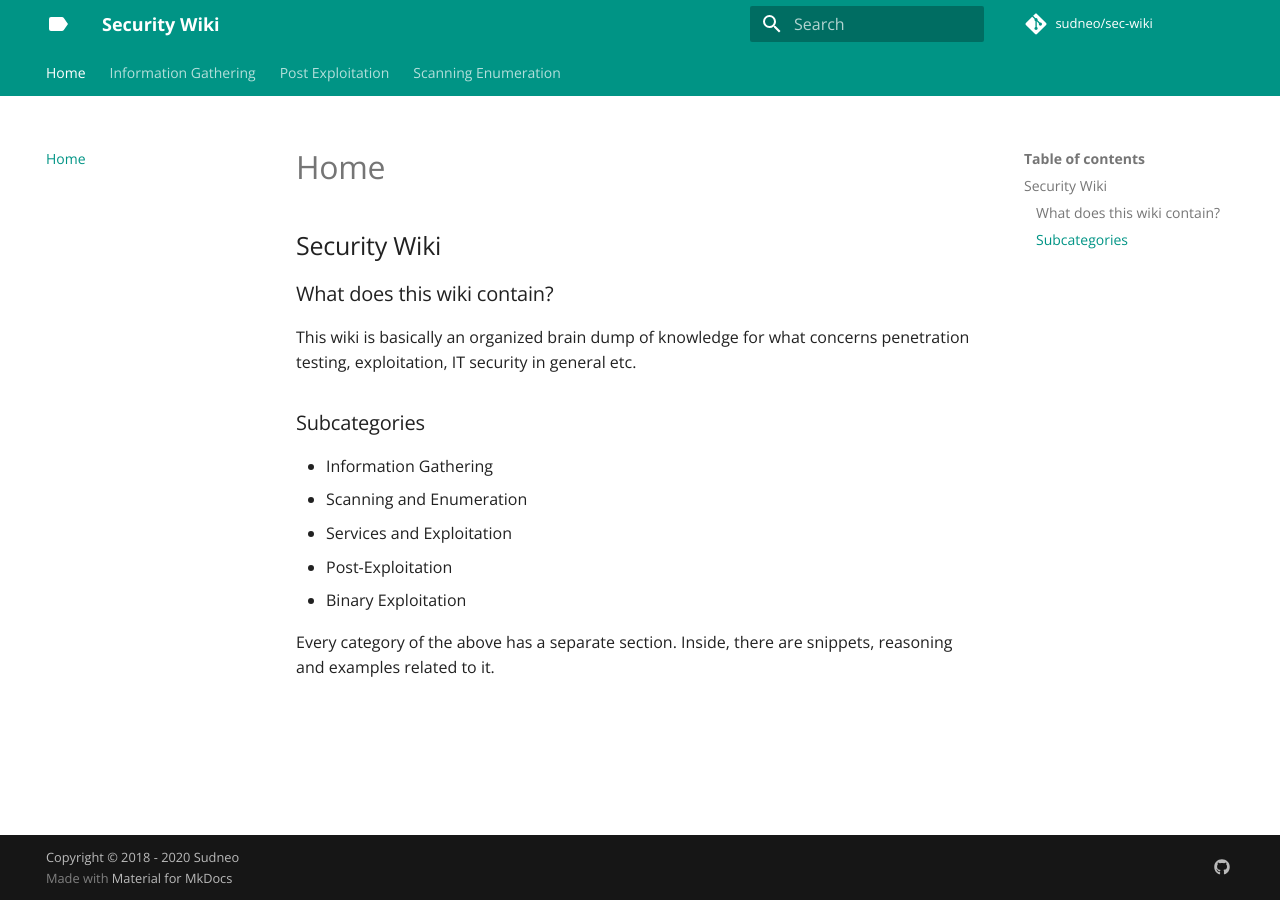
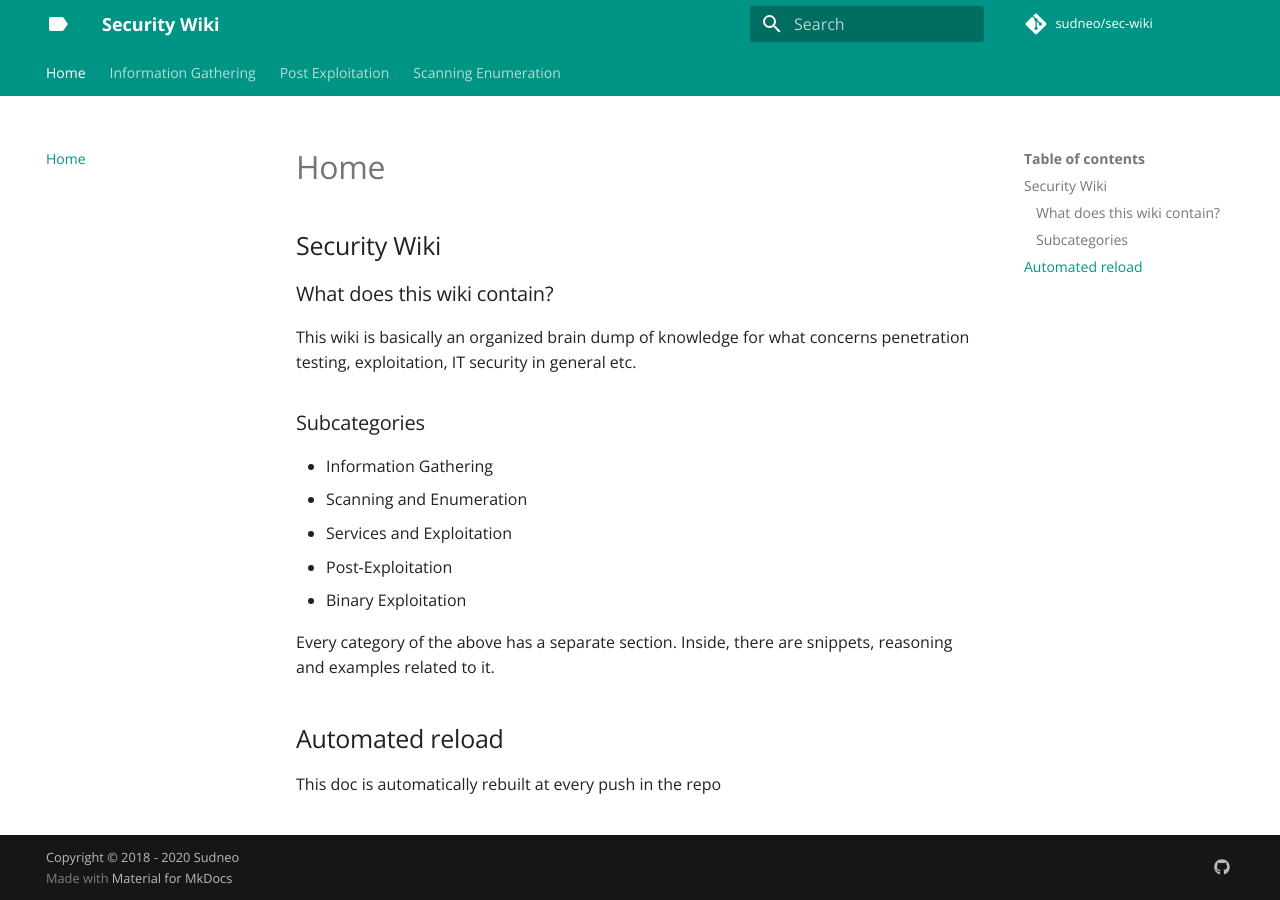
Before and after one commit to Sudneo/sec-wiki, an MkDocs documentation site: the page built from docs/index.md, in a window 1280 px wide. Built offline with MkDocs 1.6.1 and Material for MkDocs 9.7.7, drawn with Linux system fonts in a browser that asks for light colours; some web fonts are replaced; comment, search, counter and statistics services are not loaded.

Commit message:
Adds test message

```diff
--- a/docs/index.md
+++ b/docs/index.md
@@ -16,3 +16,7 @@ penetration testing, exploitation, IT security in general etc.
 
 Every category of the above has a separate section.
 Inside, there are snippets, reasoning and examples related to it.
+
+## Automated reload
+
+This doc is automatically rebuilt at every push in the repo
```
